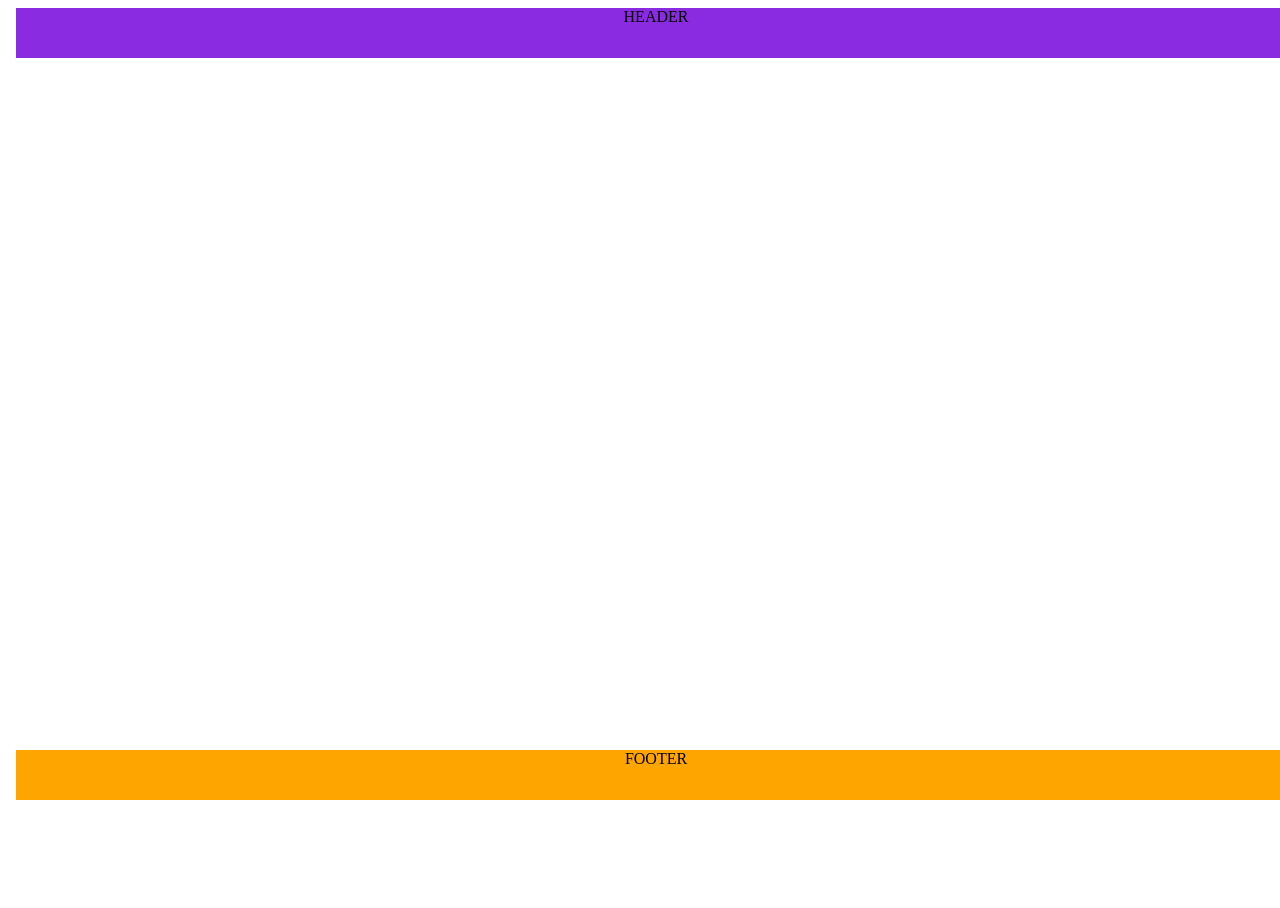
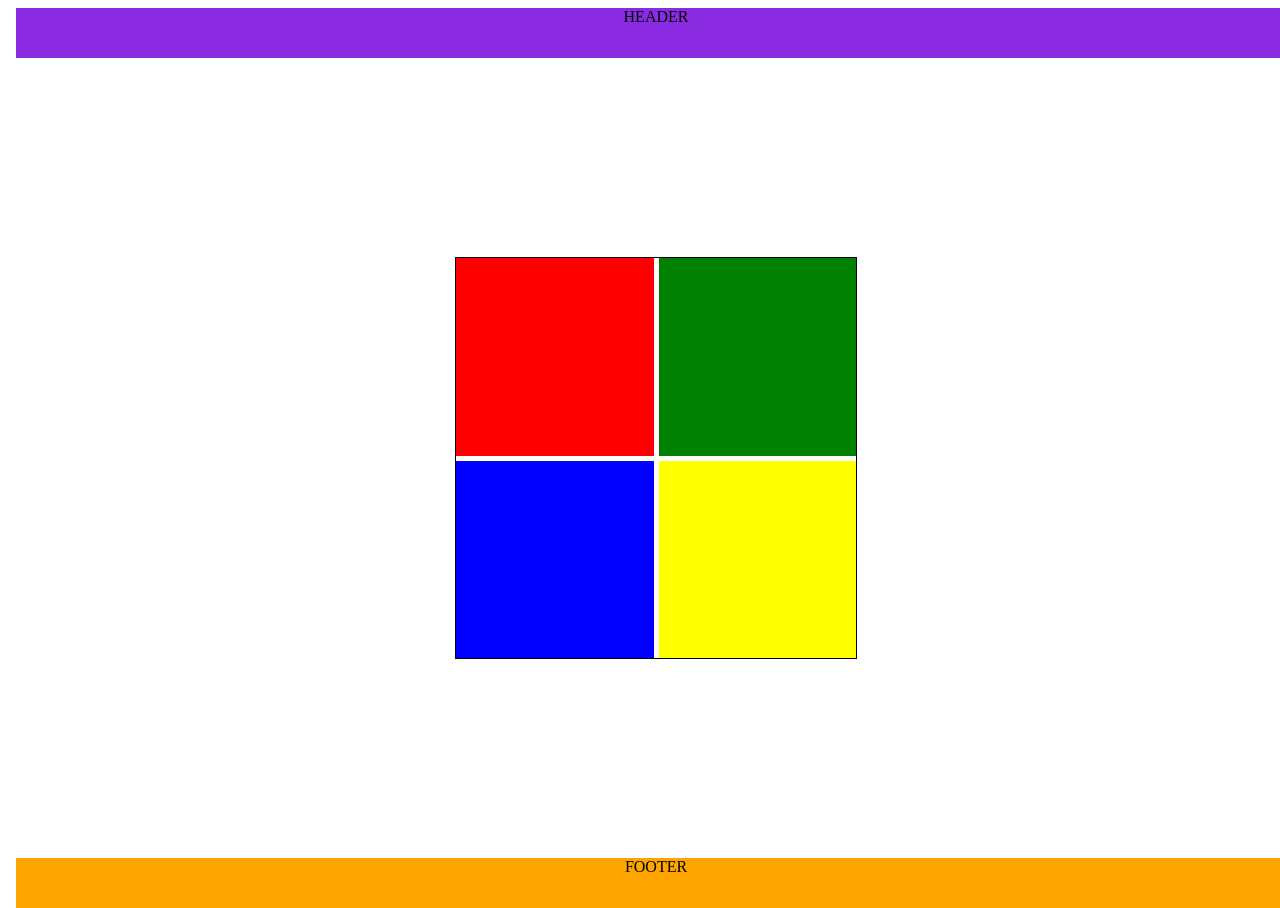
Before and after one commit to paulcesartoux/paulcesaretienneTP1, an Angular app: page / in a window 1280 px wide. Before the commit the page ends 800 px from the top, so only its background shows below. Built offline with nearby package versions, Linux system fonts and the light colour scheme.

Commit message:
layout done

```diff
--- a/src/app/app.component.scss
+++ b/src/app/app.component.scss
@@ -10,9 +10,10 @@ footer{
     height:50px;
     width:100vw;
     text-align:center;
-    position:fixed;
-    bottom:0
   }
 
-/* body{background-color: {{color}};
-} */
+  body{
+    /* background-color: {{color}}; */
+    height:100vh;
+    width:100vw;
+  }
--- a/src/app/square/square.component.html
+++ b/src/app/square/square.component.html
@@ -1,6 +1,8 @@
 <div class="container">
-    <div class="smallSquare red" (click) = "addEventColor('red')"></div>
-    <div class="smallSquare green" (click) = "addEventColor('green')"></div>
-    <div class="smallSquare blue" (click) = "addEventColor('blue')"></div>
-    <div class="smallSquare yellow" (click) = "addEventColor('yellow')"></div>
-</div>
+    <div class="square">
+      <div class="smallSquare1 red" (click)="addEventColor('red')"></div>
+      <div class="smallSquare2 green" (click)="addEventColor('green')"></div>
+      <div class="smallSquare3 blue" (click)="addEventColor('blue')"></div>
+      <div class="smallSquare4 yellow" (click)="addEventColor('yellow')"></div>
+    </div>
+  </div>
--- a/src/app/square/square.component.scss
+++ b/src/app/square/square.component.scss
@@ -1,11 +1,35 @@
-.container {
-  height: 100%;
-  width: 100%;
+.container{
+    display: flex;
+    height:100%;
+    width:100%;
+    justify-content: center;
+    align-items: center;
+}
+
+.square {
+  height: 400px;
+  width: 400px;
   display: grid;
   grid-template-columns: repeat(2, 1fr);
   grid-template-rows: repeat(2, 1fr);
   column-gap: 5px;
   row-gap: 5px;
+  border: 1px solid black;
 }
 
-.smallSquare {}
+.smallSquare1 {
+  grid-area: 1 / 1 ;
+  background-color: red;
+}
+.smallSquare2 {
+  grid-area: 1 / 2 ;
+  background-color: green;
+}
+.smallSquare3 {
+  grid-area: 2 / 1 ;
+  background-color: blue;
+}
+.smallSquare4 {
+  grid-area: 2 / 2 ;
+  background-color: yellow;
+}
```
